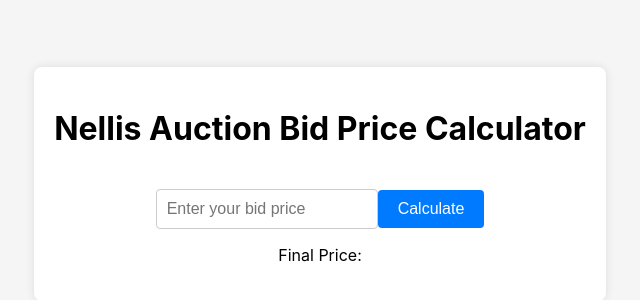
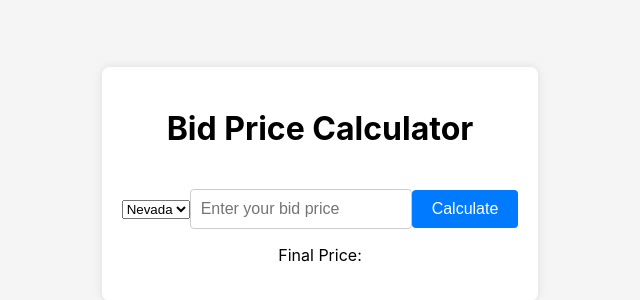
Before and after one commit to petervillaroman/nellis-auction-bid-calculator, a React (Create React App) app: page / in a window 1280 px wide. Shown: the part 216-516 px from the top of the page, without its empty margins (320-960 px from the left). Built offline with nearby package versions, Linux system fonts and the light colour scheme.

Commit message:
added variable tax rate for different locations
first we updated Nevada's tax rate. Then we stored tax rates for all other nellis auction branches.

```diff
--- a/src/App.js
+++ b/src/App.js
@@ -1,9 +1,16 @@
 import React, { useState } from 'react';
 import './App.css';
+
+const taxRates = {
+  "Arizona": 0.056,
+  "Texas": 0.0625,
+  "Nevada": 0.0823
+};
 
 function App() {
   const [bidPrice, setBidPrice] = useState('');
   const [finalPrice, setFinalPrice] = useState('');
+  const [state, setState] = useState('Nevada');
 
   const calculatePrice = () => {
     if (isNaN(bidPrice) || bidPrice === '') {
@@ -11,7 +18,7 @@
     } else {
       let price = parseInt(bidPrice);
       price = price + (price * 0.15);
-      let finalPrice = price + (price * 0.0838);
+      let finalPrice = price + (price * taxRates[state]);
       setFinalPrice(finalPrice.toFixed(2));
     }
   }
@@ -19,7 +26,12 @@
   return (
     <div className="App">
       <div className="container">
-        <h1>Nellis Auction Bid Price Calculator</h1>
+        <h1>Bid Price Calculator</h1>
+        <select value={state} onChange={e => setState(e.target.value)}>
+          {Object.keys(taxRates).map((state) => (
+            <option key={state} value={state}>{state}</option>
+          ))}
+        </select>
         <input type="text" placeholder="Enter your bid price" value={bidPrice} onChange={e => setBidPrice(e.target.value)} />
         <button onClick={calculatePrice}>Calculate</button>
         <p>Final Price: {finalPrice}</p>
```
